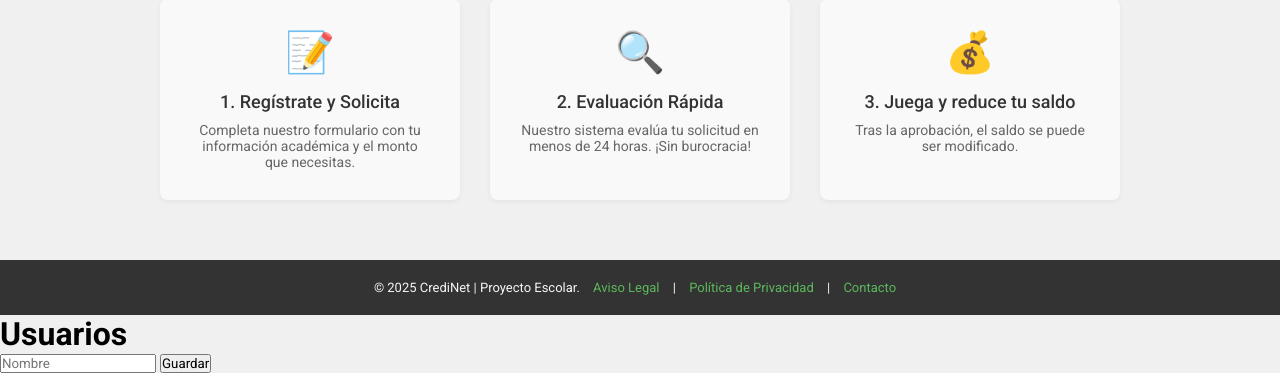
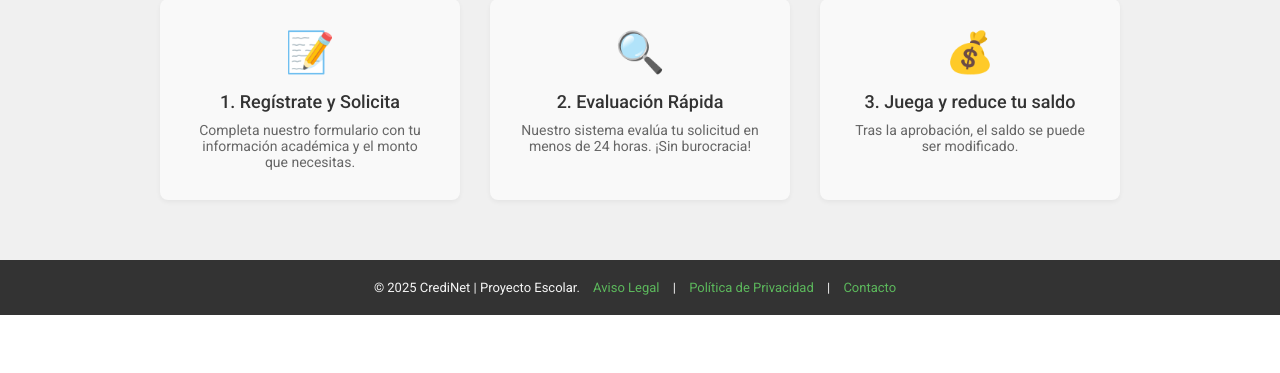
Before and after one commit to 454545aam/credinet-web, a Flask app: template templates/index.html in a window 1280 px wide. Shown: the part 532-905 px from the top of the page. After the commit the page ends 847 px from the top, so only its background shows below. Run offline with Flask 3, Linux system fonts and the light colour scheme; the template is opened without the code that fills it, so the values that code supplies are empty; some libraries are stand-ins or nearby versions.

Commit message:
Modificacion en detalles

```diff
--- a/templates/admin_registros.html
+++ b/templates/admin_registros.html
@@ -361,7 +361,7 @@ button[value="eliminar"] {
                              <div class="field-group">
                                 <label for="deuda">Huella digital</label>
                                 <input type="number" id="deuda" name="deuda" min="0" step="0.01" required>
-                                <input type="text" id="idInput" placeholder="Último ID">
+
                             </div>
 
 
--- a/templates/index.html
+++ b/templates/index.html
@@ -239,17 +239,6 @@
         © 2025 CrediNet | Proyecto Escolar.
         <a href="#">Aviso Legal</a> | <a href="#">Política de Privacidad</a> | <a href="#">Contacto</a>
     </footer>
-       <h1>Usuarios</h1>
 
-    <form method="POST">
-        <input type="text" name="nombre" placeholder="Nombre" required>
-        <button type="submit">Guardar</button>
-    </form>
-
-    <ul>
-        {% for id, nombre in usuarios %}
-            <li>{{ id }} - {{ nombre }}</li>
-        {% endfor %}
-    </ul>
     </body>
 </html>
```
